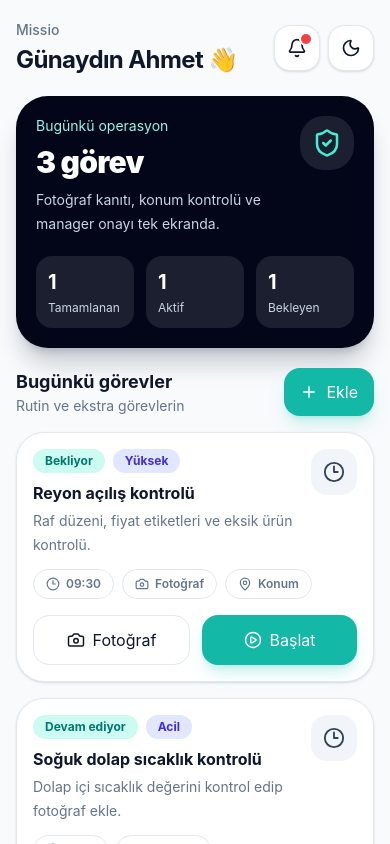
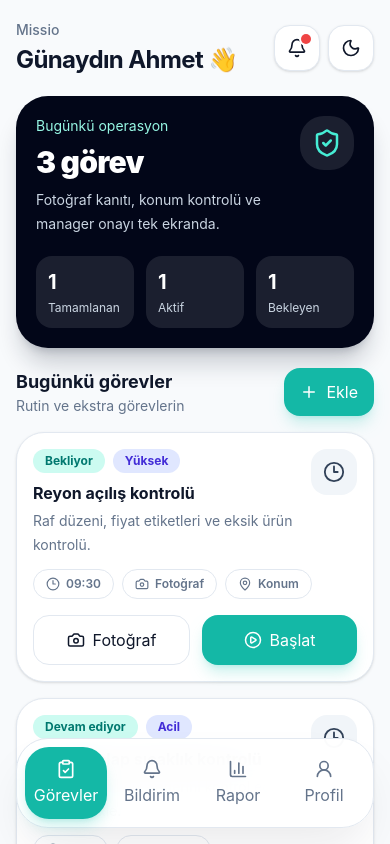
Before and after one commit to musty7091/missio, a React (Vite) app in the folder frontend/: page / in a window 390 px wide. Shown: the top 844 px of the page. Built offline with nearby package versions, Linux system fonts and the light colour scheme.

Commit message:
Add mobile bottom navigation

```diff
--- a/frontend/src/App.tsx
+++ b/frontend/src/App.tsx
@@ -1,5 +1,6 @@
 import { useEffect, useMemo, useState } from "react"
 import { AppHeader } from "./components/layout/AppHeader"
+import { BottomNavigation } from "./components/layout/BottomNavigation"
 import { TaskCard } from "./components/tasks/TaskCard"
 import { TaskSectionHeader } from "./components/tasks/TaskSectionHeader"
 import { TodayOperationSummary } from "./components/tasks/TodayOperationSummary"
@@ -59,11 +60,13 @@ export default function App() {
 
         <TaskSectionHeader />
 
-        <section className="flex flex-1 flex-col gap-4 pb-6">
+        <section className="flex flex-1 flex-col gap-4 pb-24">
           {todayTasks.map((task) => (
             <TaskCard key={task.id} task={task} />
           ))}
         </section>
+
+        <BottomNavigation />
       </section>
     </main>
   )
--- /dev/null
+++ b/frontend/src/components/layout/BottomNavigation.tsx
@@ -0,0 +1,51 @@
+import { BarChart3, Bell, ClipboardCheck, UserRound } from "lucide-react"
+
+const navigationItems = [
+  {
+    label: "Görevler",
+    icon: ClipboardCheck,
+    isActive: true,
+  },
+  {
+    label: "Bildirim",
+    icon: Bell,
+    isActive: false,
+  },
+  {
+    label: "Rapor",
+    icon: BarChart3,
+    isActive: false,
+  },
+  {
+    label: "Profil",
+    icon: UserRound,
+    isActive: false,
+  },
+]
+
+export function BottomNavigation() {
+  return (
+    <nav className="sticky bottom-4 z-20 mt-auto rounded-[2rem] border border-[var(--missio-border)] bg-[var(--missio-card-bg)]/95 p-2 shadow-2xl shadow-slate-900/10 backdrop-blur-xl dark:shadow-black/30">
+      <div className="grid grid-cols-4 gap-1">
+        {navigationItems.map((item) => {
+          const Icon = item.icon
+
+          return (
+            <button
+              key={item.label}
+              type="button"
+              className={
+                item.isActive
+                  ? "flex flex-col items-center justify-center gap-1 rounded-3xl bg-[var(--missio-primary)] px-2 py-3 text-xs font-bold text-white shadow-lg shadow-teal-500/20"
+                  : "flex flex-col items-center justify-center gap-1 rounded-3xl px-2 py-3 text-xs font-bold text-[var(--missio-text-muted)]"
+              }
+            >
+              <Icon size={20} />
+              <span>{item.label}</span>
+            </button>
+          )
+        })}
+      </div>
+    </nav>
+  )
+}
```
